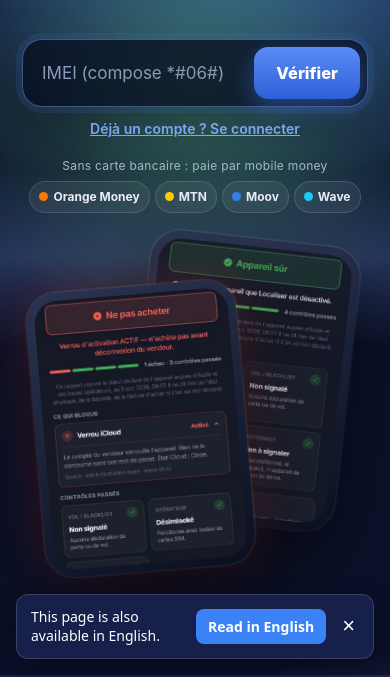
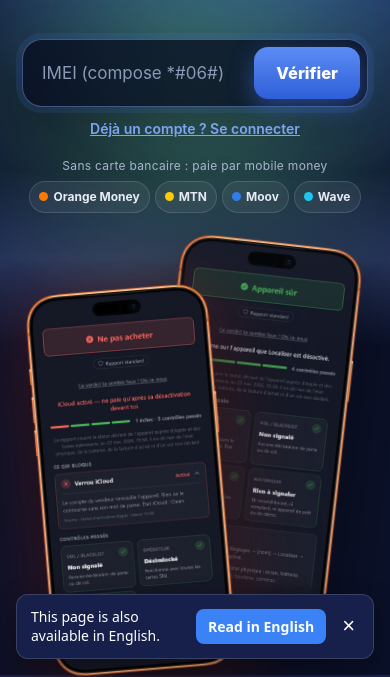
Before and after one commit to Blmbob/phonescore-legal, a plain HTML site: page index.html in a window 390 px wide. Shown: the part 169-846 px from the top of the page. Drawn offline with Linux system fonts and the light colour scheme.

Commit message:
Accueil : rapports reels de l'app dans un cadre iPhone 17 Pro Max Cosmic Orange
Co-Authored-By: Claude Sonnet 5.5 <noreply@anthropic.com>

```diff
--- a/css/index.css
+++ b/css/index.css
@@ -502,17 +502,16 @@ a.paiements{text-decoration:none; color:var(--text); align-items:center}
 @media (min-width:860px){ .hero .confiance{justify-content:flex-start} .hero .accroche{margin-left:0} .paiements-lib{text-align:left} }
 
 /* ---- vraies captures de l'app ---- */
-.hero-visuel{position:relative; height:430px; max-width:420px; width:100%; margin:0 auto}
-.tel{position:absolute; margin:0; width:210px; border-radius:30px; padding:8px; background:linear-gradient(160deg,#2A3350,#0B1020);
-  box-shadow:0 30px 70px rgba(0,0,0,.55), 0 0 0 1.5px rgba(255,255,255,.1)}
-.tel img{display:block; width:100%; height:auto; border-radius:23px}
+.hero-visuel{position:relative; height:470px; max-width:420px; width:100%; margin:0 auto}
+.tel{position:absolute; margin:0; width:190px; filter:drop-shadow(0 26px 40px rgba(0,0,0,.55))}
+.tel img{display:block; width:100%; height:auto}
 .tel-arriere{right:6%; top:0; transform:rotate(7deg); opacity:.92; animation:flotteA 7s ease-in-out infinite}
-.tel-avant{left:4%; top:46px; transform:rotate(-5deg); box-shadow:0 30px 80px rgba(0,0,0,.6), 0 0 50px rgba(229,72,77,.28), 0 0 0 1.5px rgba(255,255,255,.12); animation:flotteB 6s ease-in-out infinite}
+.tel-avant{left:4%; top:46px; transform:rotate(-5deg); filter:drop-shadow(0 26px 40px rgba(0,0,0,.6)) drop-shadow(0 0 30px rgba(229,72,77,.28)); animation:flotteB 6s ease-in-out infinite}
 @keyframes flotteA{ 0%,100%{transform:rotate(7deg) translateY(0)} 50%{transform:rotate(6deg) translateY(-8px)} }
 @keyframes flotteB{ 0%,100%{transform:rotate(-5deg) translateY(0)} 50%{transform:rotate(-4deg) translateY(-12px)} }
 .hero-visuel .demo-legende{position:absolute; left:0; right:0; bottom:-6px; text-align:center}
 .demo-legende{color:var(--muted); font-size:12.5px; margin:0; letter-spacing:.3px}
-@media (min-width:860px){ .hero-visuel{height:520px} .tel{width:240px} }
+@media (min-width:860px){ .hero-visuel{height:560px} .tel{width:220px} }
 
 /* ---- outil ---- */
 
--- a/index.html
+++ b/index.html
@@ -79,7 +79,7 @@
   ]
 }
 </script>
-<link rel="stylesheet" href="/css/index.css?v=e5cf3a14">
+<link rel="stylesheet" href="/css/index.css?v=3defcf82">
 
 <!-- Outil de verification, isole par .outil : sa feuille et celle de
      l'accueil partagent sept noms de classe (card, pack, sub, wrap...). -->
@@ -411,10 +411,10 @@
     <!-- Vraies captures de l'application : un rapport rouge devant un vert. -->
     <div class="hero-visuel">
       <figure class="tel tel-arriere">
-        <picture><source srcset="/img/rapport-safe.webp" type="image/webp"><img src="/img/rapport-safe.jpg" width="600" height="832" alt="Rapport PhoneScore : Appareil sûr, 4 contrôles passés" data-i18n-alt="hero.altSur"></picture>
+        <picture><source srcset="/img/tel-safe.webp" type="image/webp"><img src="/img/tel-safe.png" width="540" height="1102" alt="Rapport PhoneScore : Appareil sûr, 4 contrôles passés" data-i18n-alt="hero.altSur"></picture>
       </figure>
       <figure class="tel tel-avant">
-        <picture><source srcset="/img/rapport-danger.webp" type="image/webp"><img src="/img/rapport-danger.jpg" width="600" height="832" alt="Rapport PhoneScore : Ne pas acheter, verrou iCloud actif" data-i18n-alt="hero.altDanger"></picture>
+        <picture><source srcset="/img/tel-danger.webp" type="image/webp"><img src="/img/tel-danger.png" width="540" height="1102" alt="Rapport PhoneScore : Ne pas acheter, verrou iCloud actif" data-i18n-alt="hero.altDanger"></picture>
       </figure>
     </div>
   </div>
```
Also changed, not shown: en/index.html (+3 -3 lines), img/tel-danger.png (added), img/tel-danger.webp (added), img/tel-safe.png (added), img/tel-safe.webp (added).
